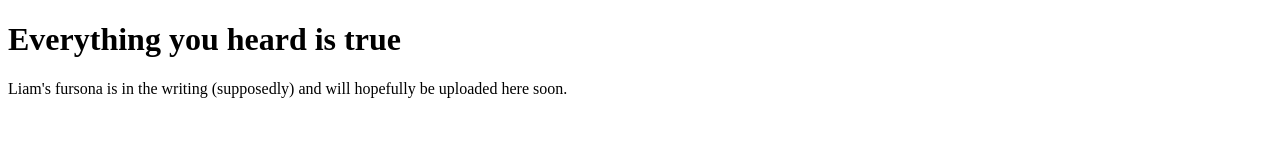
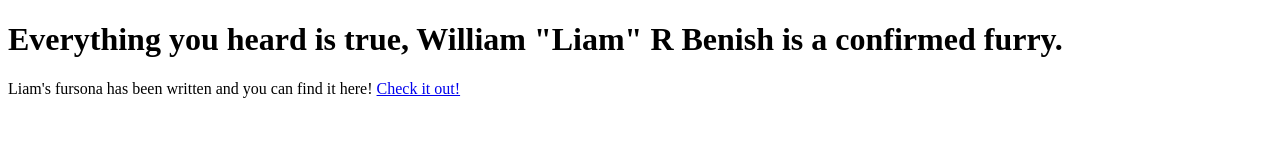
Before and after one commit to ProbablyComputingSquid/liam, a plain HTML site: page index.html in a window 1280 px wide. Drawn offline with Linux system fonts and the light colour scheme.

Commit message:
Update index.html w/ fursona

```diff
--- a/index.html
+++ b/index.html
@@ -4,7 +4,7 @@
     <title>The real truth about liam</title>
 </head>
 <body>
-    <h1>Everything you heard is true</h1>
-    <p>Liam's fursona is in the writing (supposedly) and will hopefully be uploaded here soon. </p>
+    <h1>Everything you heard is true, William "Liam" R Benish is a confirmed furry.</h1>
+    <p>Liam's fursona has been written and you can find it here! <a href="https://github.com/ProbablyComputingSquid/liam/blob/db633d892166e2591c6af8e23734b4dbfaf20a00/fsna-thistle-v1.1-TOEXPORT-publicversion.pdf">Check it out!</a> </p>
 </body>
 </html>
```
